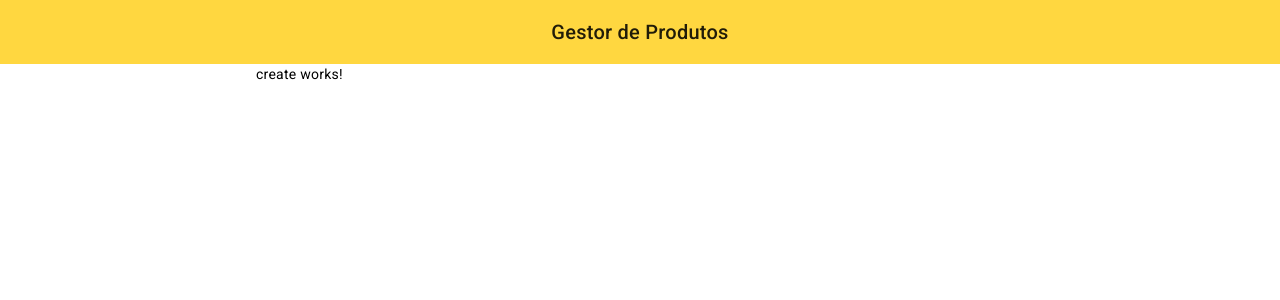
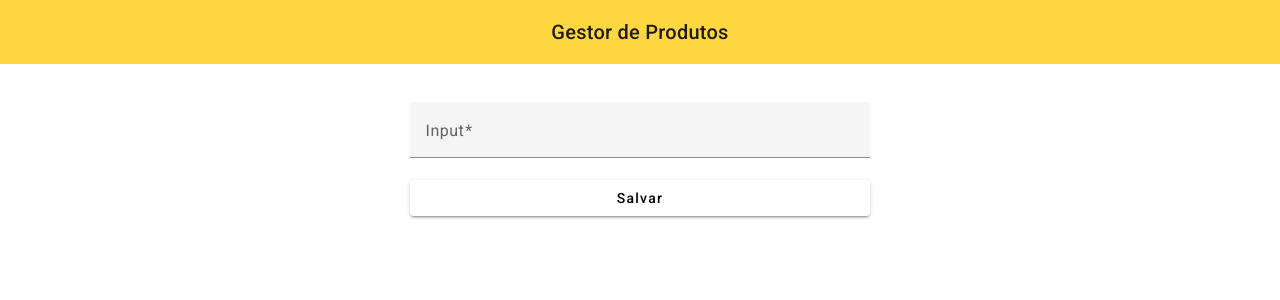
Before and after one commit to MatheusKay/Angular_Curso, an Angular app: page /create-product in a window 1280 px wide. Shown: the top 300 px of the page. Built offline with nearby package versions, Linux system fonts and the light colour scheme.

Commit message:
feat: adiciona campos ao formulario de criação de produtos

```diff
--- a/src/app/feature/create/create.component.html
+++ b/src/app/feature/create/create.component.html
@@ -1 +1,10 @@
-<p>create works!</p>
+<form [formGroup]="form" (ngSubmit)="onSubmit()">
+  <div class="form-container">
+    <mat-form-field>
+      <mat-label>Input</mat-label>
+      <input matInput type="text" formControlName="title" placeholder="Titulo">
+    </mat-form-field>
+
+    <button mat-raised-button type="button">Salvar</button>
+  </div>
+</form>
--- a/src/app/feature/create/create.component.scss
+++ b/src/app/feature/create/create.component.scss
@@ -0,0 +1,6 @@
+.form-container {
+  width: 60%;
+  margin: 5% auto;
+  display: flex;
+  flex-direction: column;
+}
--- a/src/app/feature/create/create.component.ts
+++ b/src/app/feature/create/create.component.ts
@@ -1,12 +1,31 @@
 import { Component } from '@angular/core';
+import { FormControl, FormGroup, ReactiveFormsModule, Validators } from '@angular/forms';
+
+import { MatFormFieldModule } from '@angular/material/form-field'
+import { MatInputModule } from '@angular/material/input'
+import { MatButtonModule } from '@angular/material/button'
 
 @Component({
   selector: 'app-create',
   standalone: true,
-  imports: [],
+  imports: [
+    ReactiveFormsModule,
+    MatFormFieldModule,
+    MatInputModule,
+    MatButtonModule
+  ],
   templateUrl: './create.component.html',
   styleUrl: './create.component.scss'
 })
 export class CreateComponent {
+  form = new FormGroup({
+    title: new FormControl<string>('', {
+      nonNullable: true,
+      validators: Validators.required
+    })
+  })
 
+  onSubmit() {
+    this.form.controls.title.value;
+  }
 }
```
